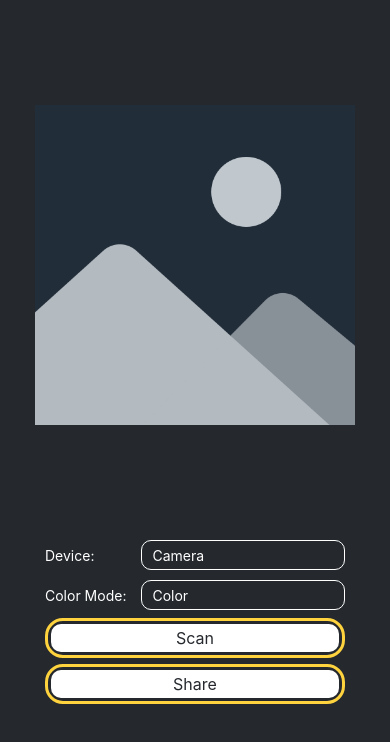
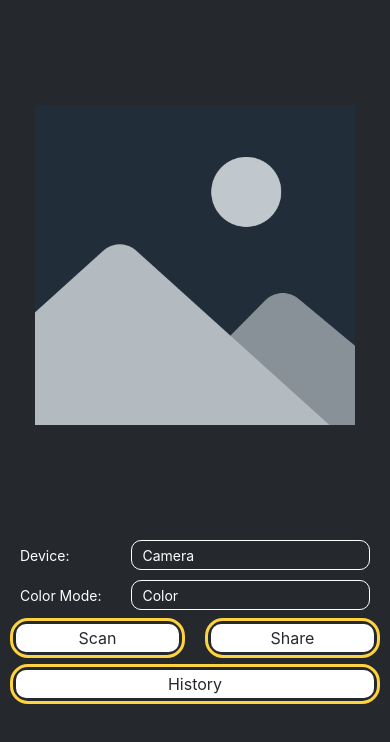
Before and after one commit to tony-xlh/expo-document-scanner, a React Native app: screen / in a window 390 px wide. Shown: the top 742 px of the page. Built offline with nearby package versions, Linux system fonts and the light colour scheme; no server answers.

Commit message:
add a history button

```diff
--- a/App.js
+++ b/App.js
@@ -119,8 +119,17 @@ export default function App() {
             <Text style={styles.label}>Color Mode:</Text>
             <Select style={styles.select} label={selectedColorMode} onPress={()=>setShowColorModePicker(true)}></Select>
           </View>
-          <Button label="Scan" onPress={()=>scan()} />
-          <Button style={styles.button} label="Share" onPress={()=>share()} />
+          <View style={styles.buttons}>
+            <View style={styles.buttonContainer}>
+              <Button label="Scan" onPress={()=>scan()} />
+            </View>
+            <View style={styles.buttonContainer}>
+              <Button style={styles.button} label="Share" onPress={()=>share()} />
+            </View>
+          </View>
+          <View>
+            <Button style={styles.button} label="History" onPress={()=>share()} />
+          </View>
         </View>
       </View>
     )
@@ -143,6 +152,12 @@ const styles = StyleSheet.create({
   button:{
     marginBottom: 5,
   },
+  buttons: {
+    flexDirection:"row",
+  },
+  buttonContainer:{
+    width:"50%",
+  },
   home: {
     flex: 1,
     width: "100%",
@@ -151,6 +166,7 @@ const styles = StyleSheet.create({
   },
   footerContainer: {
     flex: 3 / 5,
+    width: "100%",
   },
   option:{
     flexDirection:"row",
--- a/components/Button.js
+++ b/components/Button.js
@@ -17,9 +17,9 @@ export default function Button({ label, onPress }) {
 
 const styles = StyleSheet.create({
   buttonContainer: {
-    width: 300,
+    width: "auto",
+    marginHorizontal: 10,
     height: 40,
-    marginHorizontal: 20,
     alignItems: 'center',
     justifyContent: 'center',
     padding: 3,
```
